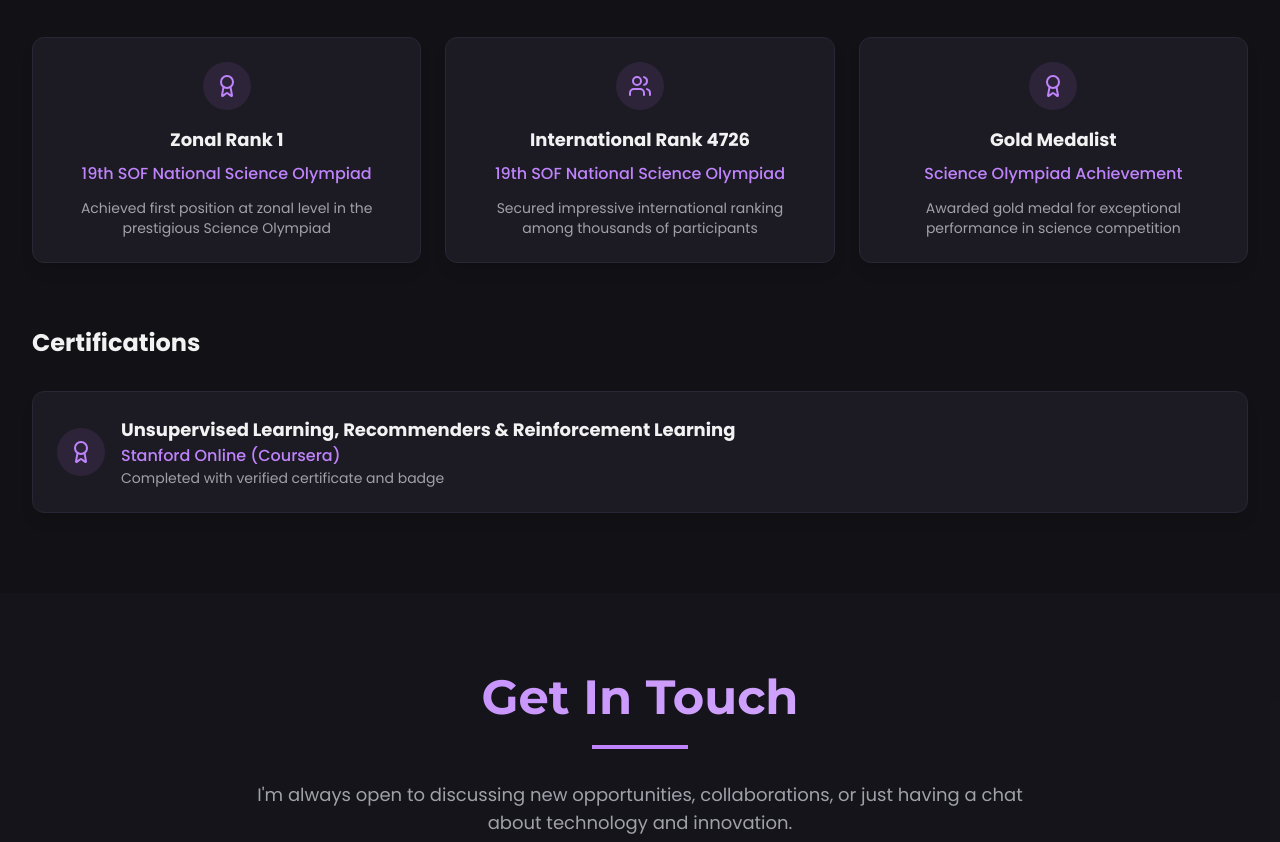
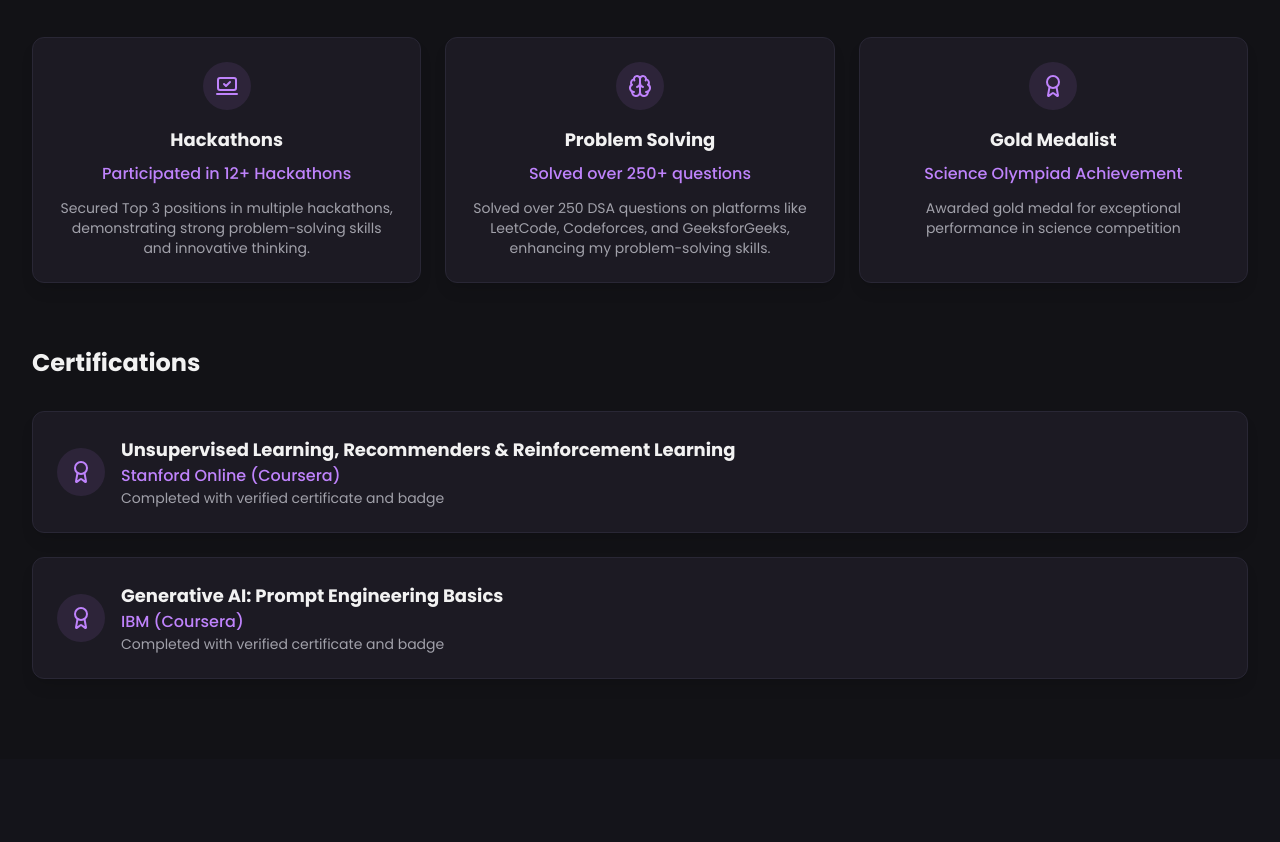
Before and after one commit to Shrishkd/Portfolio, a React (Vite) app: page / in a window 1280 px wide. Shown: the part 5649-6491 px from the top of the page. Built offline with nearby package versions, Linux system fonts and the light colour scheme.

Commit message:
Certifiaction added

```diff
--- a/src/components/sections/Experience.jsx
+++ b/src/components/sections/Experience.jsx
@@ -1,7 +1,7 @@
 'use client';
 
 import { motion } from 'framer-motion';
-import { Building, Users, Calendar, Award } from 'lucide-react';
+import { Building,  Calendar, Award, Brain, LaptopMinimalCheck } from 'lucide-react';
 import { Card } from '@/components/ui/card';
 
 const experiences = [
@@ -27,16 +27,16 @@ const experiences = [
 
 const achievements = [
   {
-    title: "Zonal Rank 1",
-    description: "19th SOF National Science Olympiad",
-    icon: Award,
-    details: "Achieved first position at zonal level in the prestigious Science Olympiad"
+    title: "Hackathons",
+    description: "Participated in 12+ Hackathons",
+    icon: LaptopMinimalCheck,
+    details: "Secured Top 3 positions in multiple hackathons, demonstrating strong problem-solving skills and innovative thinking."
   },
   {
-    title: "International Rank 4726",
-    description: "19th SOF National Science Olympiad",
-    icon: Users,
-    details: "Secured impressive international ranking among thousands of participants"
+    title: "Problem Solving",
+    description: "Solved over 250+ questions",
+    icon: Brain,
+    details: "Solved over 250 DSA questions on platforms like LeetCode, Codeforces, and GeeksforGeeks, enhancing my problem-solving skills."
   },
   {
     title: "Gold Medalist",
@@ -193,12 +193,15 @@ export  function Experience() {
         >
           <h3 className="text-2xl font-bold text-foreground mb-8">Certifications</h3>
 
-          <Card className="p-6 bg-card border-border shadow-lg hover:shadow-purple transition-all duration-300">
+          <a href="https://coursera.org/verify/V76UOZ2JWO8E"
+          target="_blank"
+          rel="noopener noreferrer">
+
+          <Card className="p-6 bg-card border-border shadow-lg hover:shadow-purple transition-all duration-300  hover:cursor-pointer hover:scale-[1.02]">
             <div className="flex items-center gap-4">
               <div className="w-12 h-12 bg-primary/10 rounded-full flex items-center justify-center">
                 <Award className="w-6 h-6 text-primary" />
               </div>
-
               <div>
                 <h4 className="text-lg font-bold text-foreground">
                   Unsupervised Learning, Recommenders & Reinforcement Learning
@@ -208,7 +211,29 @@ export  function Experience() {
               </div>
             </div>
           </Card>
+          </a>
+
+          <a href="https://coursera.org/verify/MNFOQ5GZB6KX"
+          target="_blank"
+          rel="noopener noreferrer">
+
+          <Card className="p-6 bg-card border-border shadow-lg hover:shadow-purple transition-all duration-300 mt-6  hover:cursor-pointer hover:scale-[1.02]">
+            <div className="flex items-center gap-4">
+              <div className="w-12 h-12 bg-primary/10 rounded-full flex items-center justify-center">
+                <Award className="w-6 h-6 text-primary" />
+              </div>
+              <div>
+                <h4 className="text-lg font-bold text-foreground">
+                  Generative AI: Prompt Engineering Basics
+                </h4>
+                <p className="text-primary font-medium"> IBM (Coursera) </p>
+                <p className="text-sm text-muted-foreground">Completed with verified certificate and badge</p>
+              </div>
+            </div>
+          </Card>
+          </a>
         </motion.div>
+
       </div>
     </section>
   );
```
